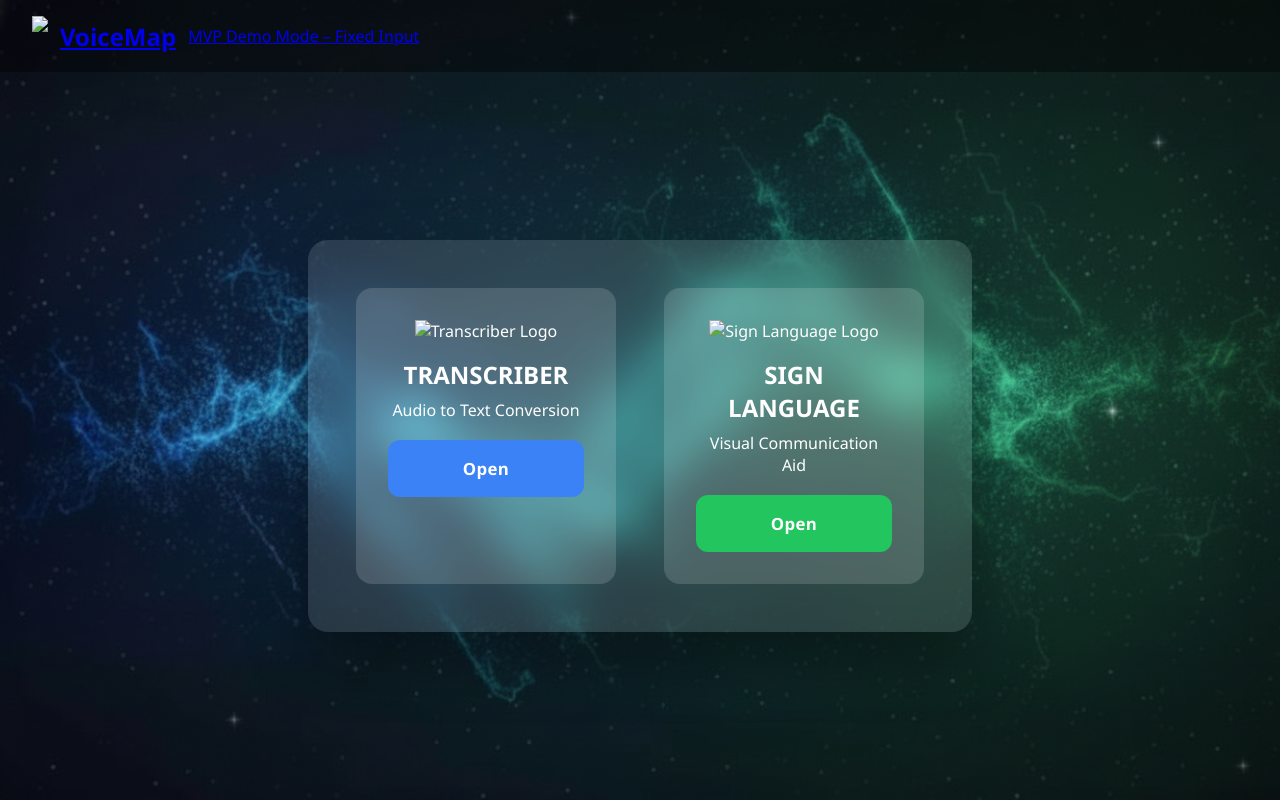
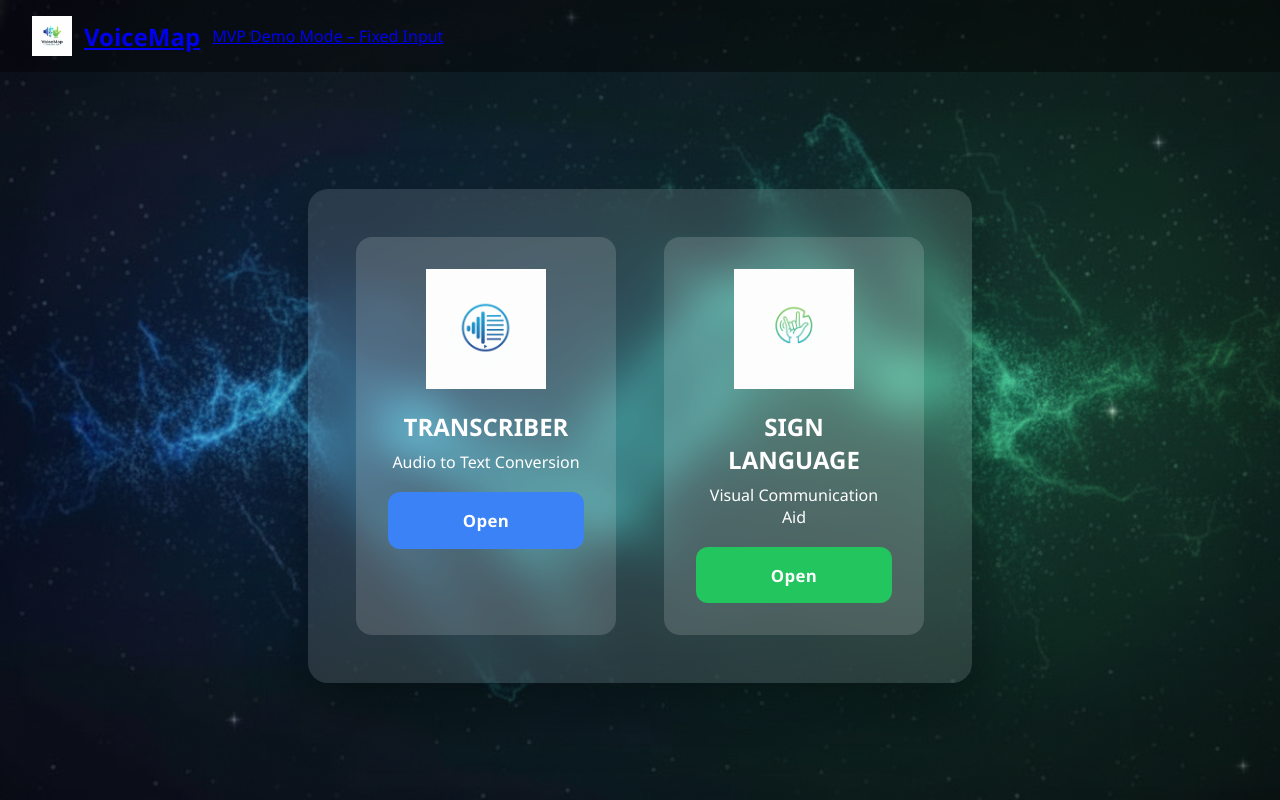
Before and after one commit to Swapnil-91-2012/MVP_VoiceMap, a plain HTML site: page MVP_VoiceMap/frontend/index.html in a window 1280 px wide. Drawn offline with Linux system fonts and the light colour scheme; files that its build step writes are made by us from their sources; files whose address does not match are found by name.

Commit message:
Update index.html

```diff
--- a/MVP_VoiceMap/frontend/index.html
+++ b/MVP_VoiceMap/frontend/index.html
@@ -4,14 +4,14 @@
   <meta charset="UTF-8" />
   <meta name="viewport" content="width=device-width, initial-scale=1.0" />
   <title>VoiceMap</title>
-  <link rel="stylesheet" href="./css/style.css" />
+  <link rel="stylesheet" href="/static/css/style.css" />
 </head>
 
 <body class="bg-page">
 
 <header class="navbar">
-  <a href="./index.html" class="logo-container">
-    <img src="./images/VoiceMap_logo.jpeg" class="logo" />
+  <a href="/index.html" class="logo-container">
+    <img src="/static/images/VoiceMap_logo.jpeg" class="logo" />
     <span class="site-name">VoiceMap</span>
     <p class="mvp-badge">MVP Demo Mode – Fixed Input</p>
   </a>
@@ -21,17 +21,17 @@
   <div class="glass-panel home-panel">
 
     <div class="home-card blue-card">
-      <img src="./images/transcriber.png" alt="Transcriber Logo">
+      <img src="/static/images/transcriber.png" alt="Transcriber Logo" />
       <h2>TRANSCRIBER</h2>
       <p>Audio to Text Conversion</p>
-      <a href="./transcriber.html" class="action-btn blue">Open</a>
+      <a href="/transcriber.html" class="action-btn blue">Open</a>
     </div>
 
     <div class="home-card green-card">
-      <img src="./images/Sign_Language.png" alt="Sign Language Logo">
+      <img src="/static/images/Sign_Language.png" alt="Sign Language Logo" />
       <h2>SIGN LANGUAGE</h2>
       <p>Visual Communication Aid</p>
-      <a href="./sign_language.html" class="action-btn green">Open</a>
+      <a href="/sign_language.html" class="action-btn green">Open</a>
     </div>
 
   </div>
```
